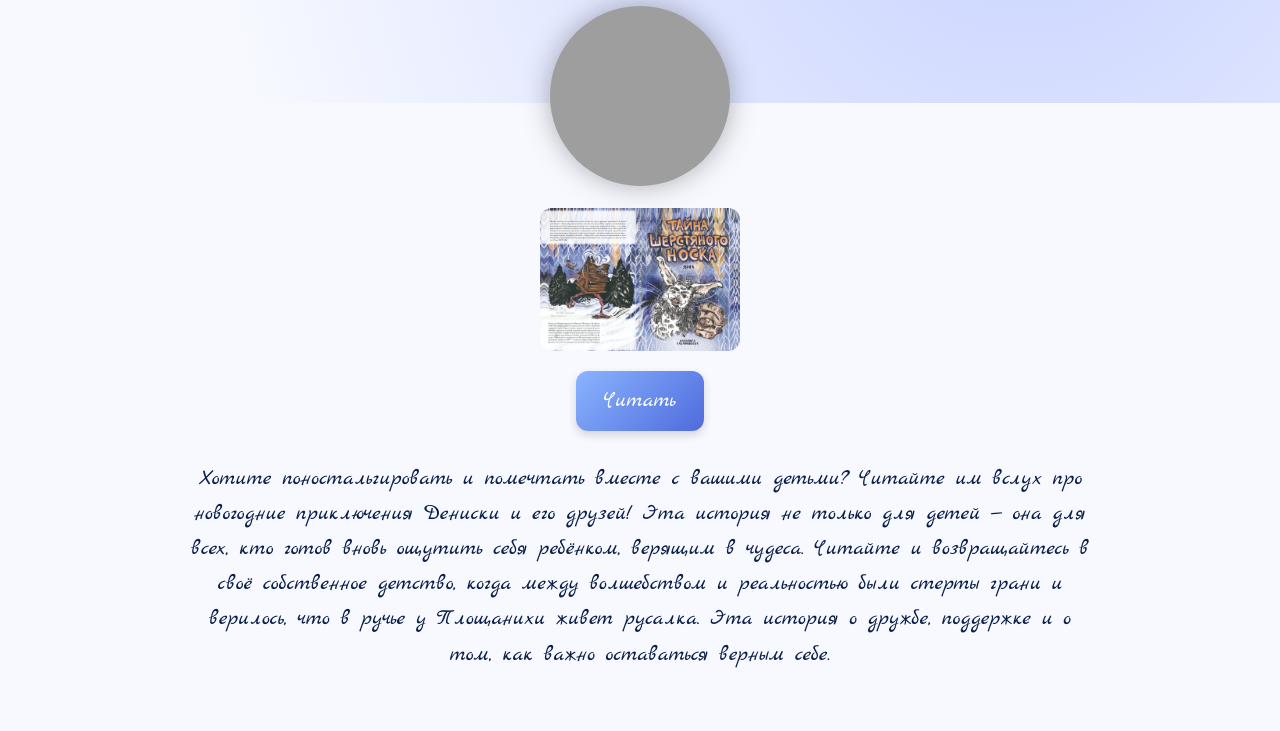
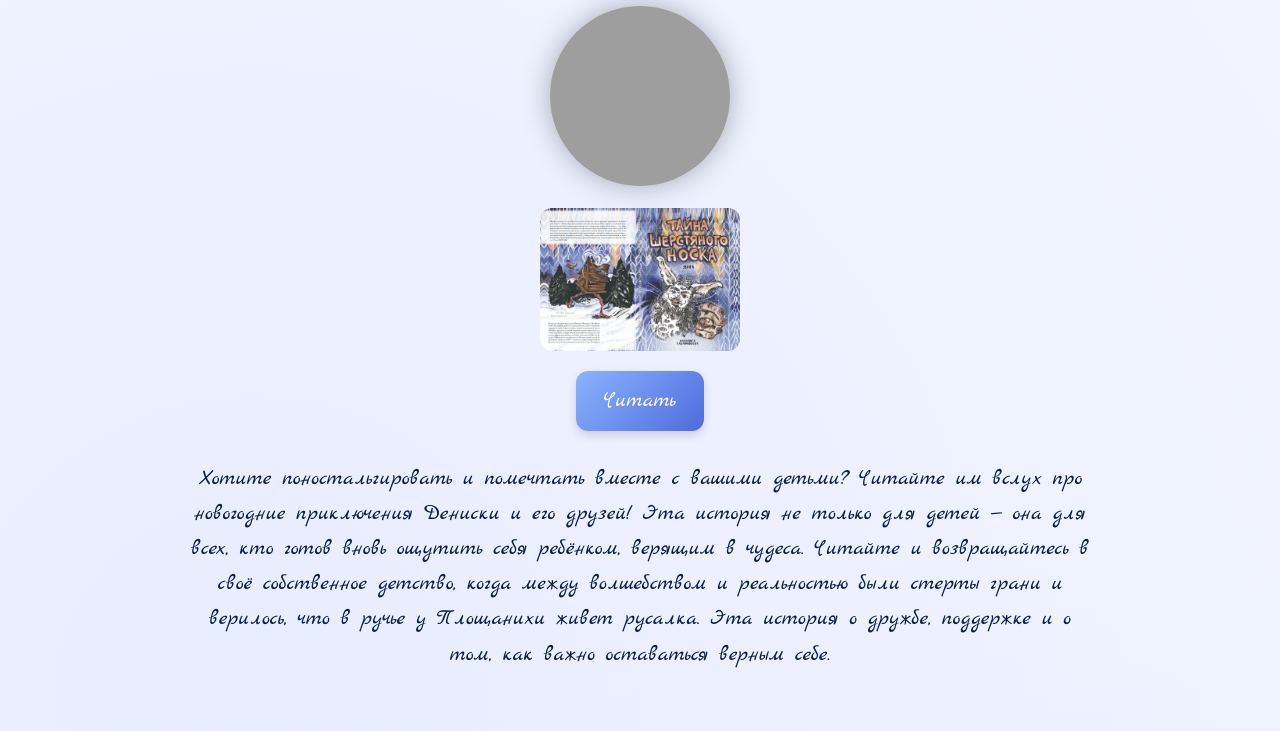
Before and after one commit to AnastasiaASC/secret-woolen-sock-landing, a plain HTML site: page index.html in a window 1280 px wide. Shown: the part 497-1228 px from the top of the page. Drawn offline with Linux system fonts and the light colour scheme; grey boxes are pictures that could not be loaded.

Commit message:
Update styles.css

```diff
--- a/styles.css
+++ b/styles.css
@@ -5,11 +5,9 @@ body {
     font-family: "Marck Script", cursive;
     font-size: 22px;
     line-height: 1.6;
-    background:
-        radial-gradient(circle at 50% 0%, #d4dcff 0%, #f7f9ff 70%) no-repeat,
-        radial-gradient(circle at 50% 350px, #c8d2ff 0%, #f7f9ff 75%) no-repeat,
-        #f7f9ff;
-    background-size: 140% 450px, 160% 600px, cover;
+    background: radial-gradient(circle at 20% 30%, #e8edff 0%, transparent 60%),
+                radial-gradient(circle at 80% 70%, #d6dfff 0%, transparent 60%),
+                #f7f9ff;
 }
 
 
```
